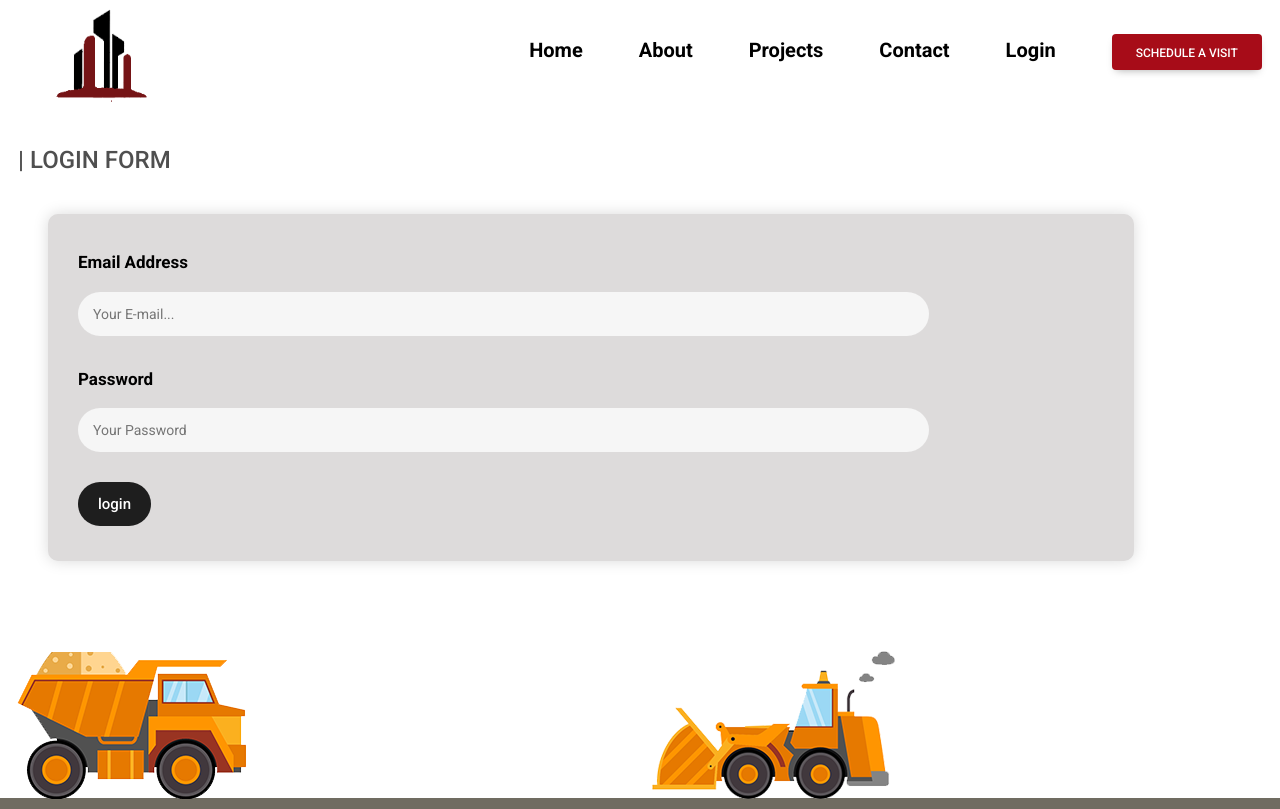
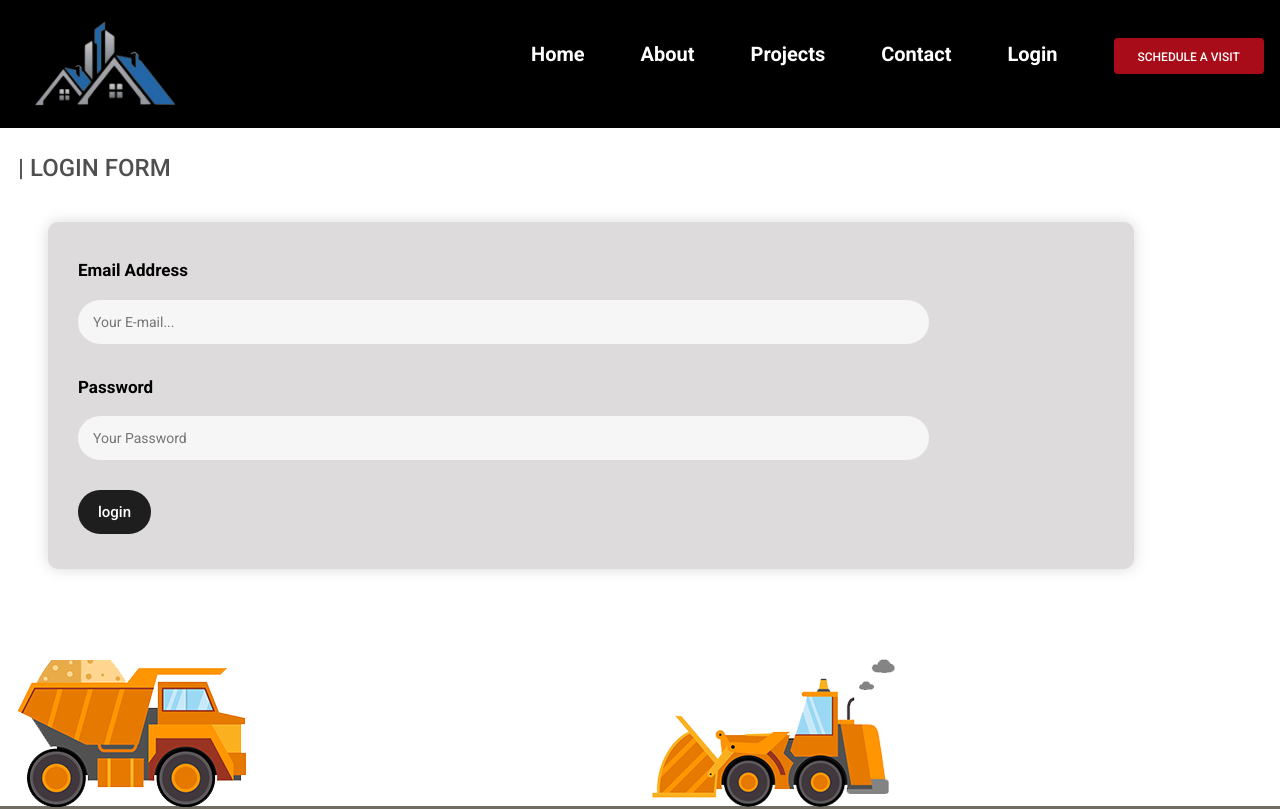
Before and after one commit to Muhammad-Haris55/Real-Estate-Repo, a React (Create React App) app: page /Login in a window 1280 px wide. Shown: the top 809 px of the page. Built offline with nearby package versions, Linux system fonts and the light colour scheme; no server answers.

Commit message:
carasel  added

```diff
--- a/src/Component/Home/Home.jsx
+++ b/src/Component/Home/Home.jsx
@@ -1,7 +1,4 @@
-
-import service1 from "./img/service1.png";
 import home from "./img/pixasquare-4ojhpgKpS68-unsplash.jpg"
-// import about from "./img/avi-werde-hHz4yrvxwlA-unsplash.jpg"
 import about from "./img/Home (1).jpg"
 import Carousels from '../carousel/carousel/Carousels';
 import Footer from '../Footer/Footer';
--- a/src/Component/Navbar3/Navbar3.jsx
+++ b/src/Component/Navbar3/Navbar3.jsx
@@ -1,12 +1,10 @@
 import React from 'react'
 import styled from "styled-components";
-import { BsPerson } from "react-icons/bs";
-import { GiApc, GiHamburgerMenu } from "react-icons/gi";
+import { GiHamburgerMenu } from "react-icons/gi";
 import { MdClose } from "react-icons/md";
-import { IoSearchOutline } from "react-icons/io5";
 import { useState } from 'react';
-import logo from './AR builder logo.png'
-
+import logo from './IMG-20240223-WA0022-removebg-preview.png'
+import { NavLink } from 'react-router-dom'
 
 
 
@@ -36,20 +34,20 @@ const Navbar3 = () => {
       <div className={`links ${isNavOpen ? "show" : ""}`}>
         <ul>
           <li>
-            <a href="/">Home</a>
+            <NavLink to="/">Home</NavLink>
           </li>
           <li>
-            <a href="About">About</a>
+            <NavLink to="/About">About</NavLink>
           </li>
           <li>
-            <a href="P">Projects</a>
+            <NavLink to="/P">Projects</NavLink>
           </li>
 
           <li>
-            <a href="Contact">Contact</a>
+            <NavLink to="/Contact">Contact</NavLink>
           </li>
           <li>
-            <a href="login">Login</a>
+            <NavLink to="/login">Login</NavLink>
           </li>
 
           <button className="btn " style={{ background: "rgb(167,12,24)", color: "white" }}>Schedule a visit</button>
@@ -66,8 +64,10 @@ const Container = styled.nav`
   display: flex;
   justify-content: space-between;
   align-items: center;
-  height: 15vh;
-  background:white;
+  height: 16vh;
+  background:black;
+  position:relative;
+  z-index: 1000000000;
   /* box-shadow: 10px 10px 5px black; */
 
   .brand {
@@ -80,8 +80,7 @@ const Container = styled.nav`
   }
   .toggle {
     display: none;
-    color:black;
-
+    color:white;
   }
   .links {
     ul {
@@ -91,7 +90,7 @@ const Container = styled.nav`
       li {
         a {
           text-decoration: none;
-          color: black;
+          color: white;
           font-weight:700;
           /* cursor: pointer; */
           font-size:20px;
@@ -122,7 +121,7 @@ const Container = styled.nav`
   }
   @media  (max-width: 1080px){
     .brand img{
-      width:120px;
+      width:80px;
 
     }
 
@@ -142,7 +141,7 @@ const Container = styled.nav`
       display: flex;
       justify-content: space-between;
       align-items: center;
-      width: 70%;
+      width: 50%;
       height: 19vh;
       margin-left:-30px;
     }
@@ -150,6 +149,7 @@ const Container = styled.nav`
     .toggle {
       padding-right: 1rem;
       width: 30px;
+
       display: block;
       z-index: 1;
 
@@ -167,7 +167,7 @@ const Container = styled.nav`
       right: 0;
       width: ${({ state }) => (state ? "50%" : "0%")};
       height: 100vh;
-      background-color:rgb(255, 255, 255);
+      background-color:rgb(21, 21, 21);
       opacity: 0;
 
       visibility: hidden;
@@ -179,7 +179,7 @@ const Container = styled.nav`
         justify-content: center;
         li {
           a {
-            color: #030303;
+            color: white;
             font-size:19px;
           }
         }
--- a/src/Component/carousel/carousel/Carousels.jsx
+++ b/src/Component/carousel/carousel/Carousels.jsx
@@ -1,29 +1,19 @@
 import React from 'react'
-// import { BaseComponent } from 'mdb-react-ui-kit/dist/types/types/baseComponent.js'
+import vediobg from "./videobg.mp4"
 import "./cstyle.css"
-import img1 from "./site.jpeg"
-import img2 from "./builders.jpg"
-import img3 from "./property.jpg"
-import videobg from "./videobg.mp4"
 
 export default function Carousels() {
 
 	return (
 		<>
-		{/* <div className="main1" style={{width:"100%",height:"100vh"}}>
-				<div className="overlay"></div>
-				<video style={{ width: "100%", height: "85vh" }} src={videobg} autoPlay loop muted />
+			<div className="main1" style={{ width: "100%", height: "" }}>
+				<video style={{}} id="housevideo" src={vediobg} autoPlay loop muted />
 				<div className="content">
 					<h1>Welcome</h1>
 					<p>Lorem ipsum dolor sit amet consectetur,</p>
 				</div>
-			</div> */}
-			{/* <script src="https://cdnjs.cloudflare.com/ajax/libs/jquery/3.6.0/jquery.min.js">
-	</script>
-	<script src="https://cdn.jsdelivr.net/npm/@popperjs/core@2.9.3/dist/umd/popper.min.js">
-	</script>
-	<script src="https://cdn.jsdelivr.net/npm/bootstrap@5.1.0/dist/js/bootstrap.min.js">
-	</script> */}
+			</div>
+
 
 
 		</>
--- a/src/Component/carousel/carousel/cstyle.css
+++ b/src/Component/carousel/carousel/cstyle.css
@@ -1,20 +1,66 @@
-.content{
+.content {
 	position: absolute;
-	/* width: 100%;
-	height: 100%; */
-	top: 0;
+	width: 100%;
+	height: 100%;
+	top: -50;
 	display: flex;
 	flex-direction: column;
 	justify-content: center;
 	align-items: center;
 	color: rgb(255, 255, 255);
 }
-/* .overlay{
-	position: absolute;
-	top: 0;
-	left: 0;
+.main1{
+	display: flex;
+	flex-direction: column;
+	align-items: center;
+	justify-content: center;
+	opacity: 0.8;
+
+	/* border: 5px solid black; */
+}
+@media (max-width:450px){
+	.content{
+		top: -45px;
+	}
+	.content h1 {
+		font-size: 1rem;
+	}
+	.content p {
+		font-size: 0.9rem;
+	}
+
+
+}
+@media (max-width:995px){
+	.content{
+		top: 20px;
+	}
+	.content h1 {
+		font-size: 1rem;
+	}
+	.content p {
+		font-size: 0.9rem;
+	}
+
+
+}
+@media (max-width:525px){
+	.content{
+		top: -60px;
+	}
+	.content h1 {
+		font-size: 1rem;
+	}
+	.content p {
+		font-size: 0.6rem;
+	}
+
+
+}
+
+#housevideo {
+	object-fit: cover;
 	width: 100%;
 	height: 100%;
-	background-color: rgb(0, 0,0,.3);
 
-} */
+}
```
